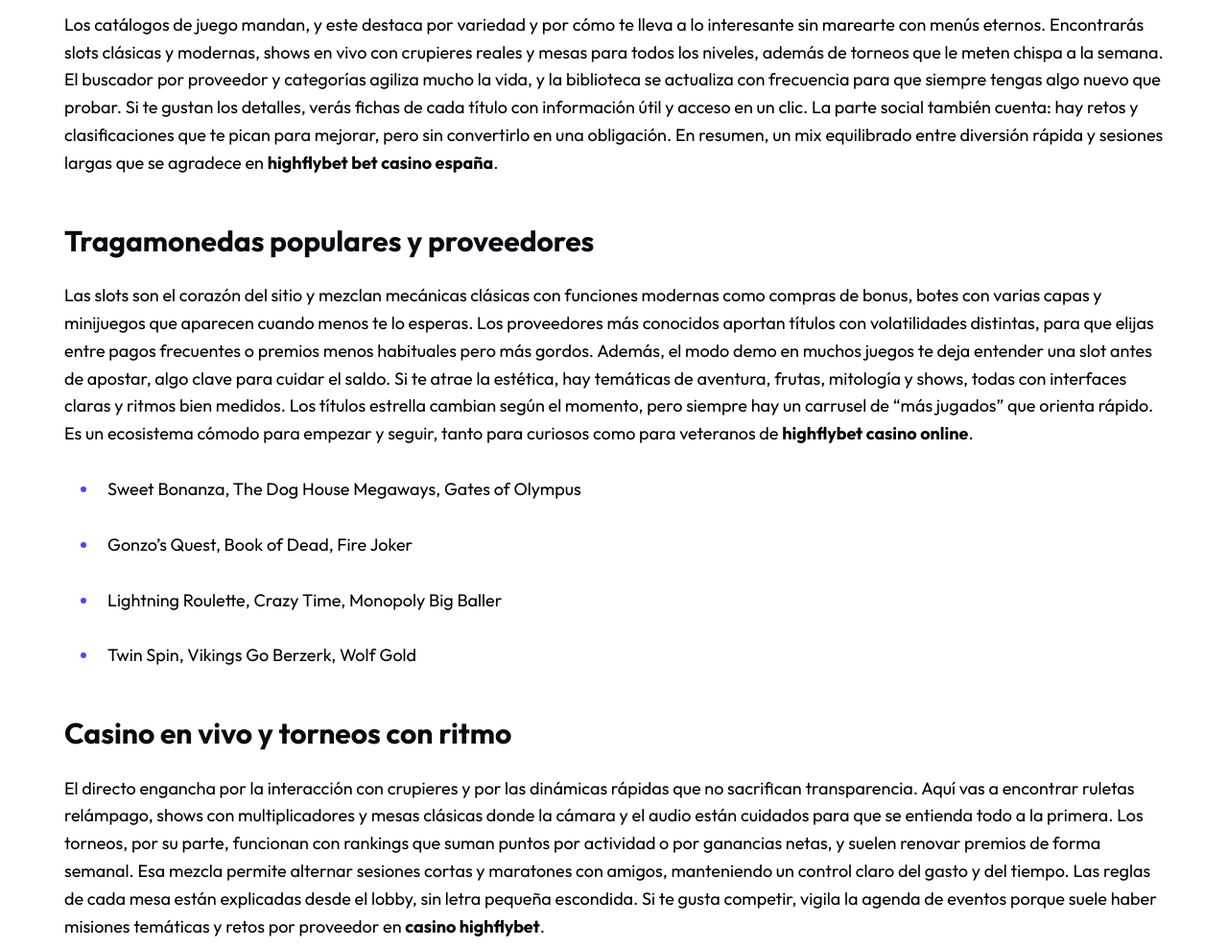
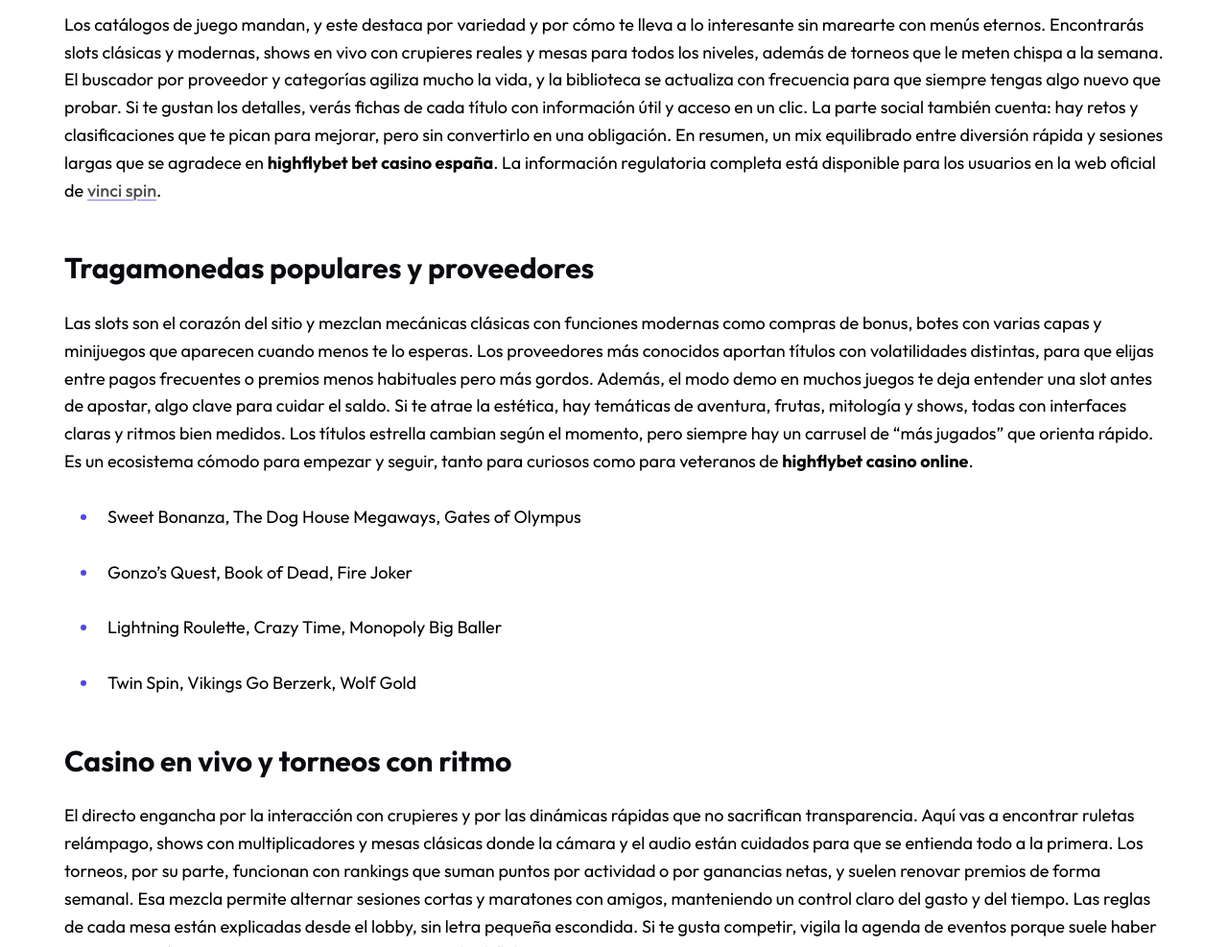
Before and after one commit to rio-97/high-flybet.es, a plain HTML site: page index.html in a window 1280 px wide. Shown: the part 1410-2397 px from the top of the page at 96% size. Drawn offline with Linux system fonts and the light colour scheme.

Commit message:
Update index.html

```diff
--- a/index.html
+++ b/index.html
@@ -245,7 +245,7 @@
 cuenta: hay retos y clasificaciones que te pican para mejorar, pero sin
 convertirlo en una obligación. En resumen, un mix equilibrado entre
 diversión rápida y sesiones largas que se agradece en <strong>highflybet bet
-casino españa</strong>.</p>
+casino españa</strong>. La información regulatoria completa está disponible para los usuarios en la web oficial de <a href="https://vincispin.com.es" title="vinci spin">vinci spin</a>.</p>
 <h3 id="tragamonedas-populares-y-proveedores"><strong>Tragamonedas populares y proveedores</strong></h3>
 <p>Las slots son el corazón del sitio y mezclan mecánicas clásicas con
 funciones modernas como compras de bonus, botes con varias capas y
```
